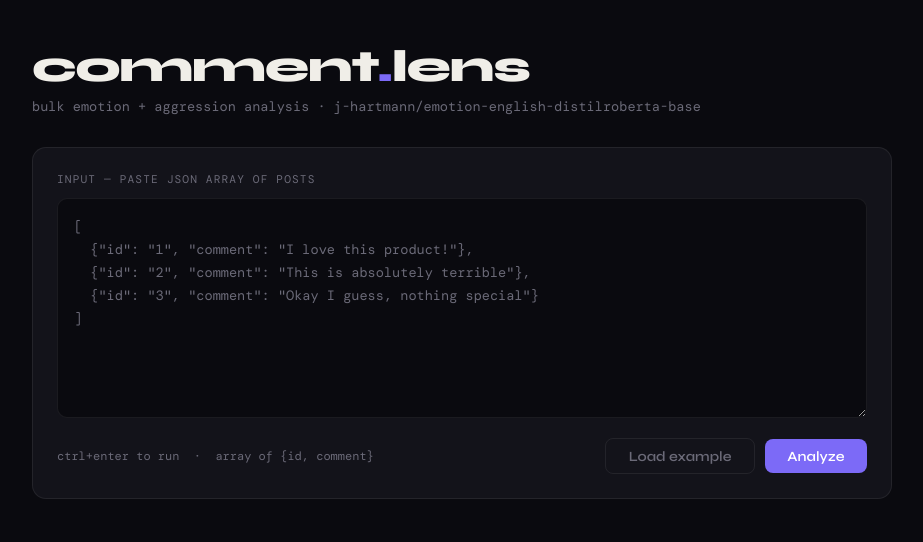
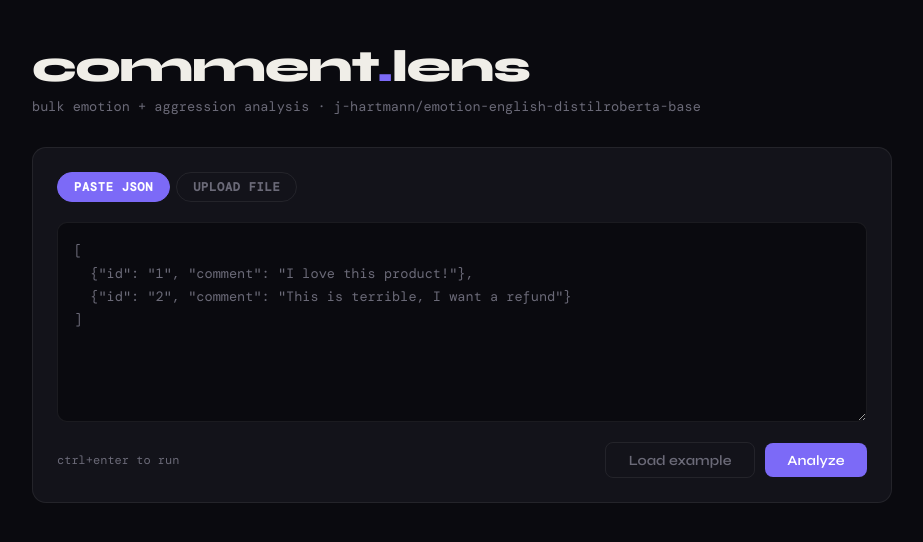
Before and after one commit to Rishikeshn2007/Hackclash, a Flask app: page / in a window 1280 px wide. Shown: the top 542 px of the page, without its empty margins (178-1101 px from the left). Run offline with Flask 3, Linux system fonts and the light colour scheme.

```diff
--- a/templates/index.html
+++ b/templates/index.html
@@ -21,9 +21,33 @@
     h1 span { color:var(--accent); }
     .sub { font-family:'DM Mono',monospace; font-size:0.85rem; color:var(--muted); margin-bottom:2rem; }
     .card { background:var(--surface); border:1px solid var(--border); border-radius:14px; padding:1.5rem; margin-bottom:1.25rem; }
-    textarea { width:100%; background:var(--bg); border:1px solid var(--border); border-radius:10px; color:var(--text); font-family:'DM Mono',monospace; font-size:0.85rem; line-height:1.7; padding:1rem; resize:vertical; min-height:220px; outline:none; transition:border-color 0.2s; }
+
+    .tabs { display:flex; gap:6px; margin-bottom:1.25rem; }
+    .tab { font-family:'DM Mono',monospace; font-size:0.75rem; letter-spacing:0.06em; text-transform:uppercase; padding:6px 16px; border-radius:99px; border:1px solid var(--border); color:var(--muted); cursor:pointer; transition:all 0.15s; background:transparent; }
+    .tab.active { background:var(--accent); border-color:var(--accent); color:#fff; }
+
+    .tab-panel { display:none; }
+    .tab-panel.active { display:block; }
+
+    textarea { width:100%; background:var(--bg); border:1px solid var(--border); border-radius:10px; color:var(--text); font-family:'DM Mono',monospace; font-size:0.85rem; line-height:1.7; padding:1rem; resize:vertical; min-height:200px; outline:none; transition:border-color 0.2s; }
     textarea:focus { border-color:var(--accent); }
     textarea::placeholder { color:var(--muted); }
+
+    .drop-zone { border:1.5px dashed rgba(124,106,247,0.35); border-radius:12px; padding:2.5rem 1rem; text-align:center; cursor:pointer; transition:all 0.2s; background:rgba(124,106,247,0.04); }
+    .drop-zone:hover, .drop-zone.drag-over { border-color:var(--accent); background:rgba(124,106,247,0.09); }
+    .drop-icon { font-size:2rem; margin-bottom:0.75rem; opacity:0.6; }
+    .drop-title { font-size:0.95rem; font-weight:600; margin-bottom:0.3rem; }
+    .drop-hint { font-family:'DM Mono',monospace; font-size:0.75rem; color:var(--muted); }
+    input[type=file] { display:none; }
+
+    .file-selected { display:none; background:rgba(93,202,165,0.08); border:1px solid rgba(93,202,165,0.25); border-radius:10px; padding:0.85rem 1rem; margin-top:1rem; align-items:center; justify-content:space-between; gap:1rem; }
+    .file-selected.visible { display:flex; }
+    .file-info { font-family:'DM Mono',monospace; font-size:0.8rem; }
+    .file-name { color:var(--safe); font-weight:500; }
+    .file-meta { color:var(--muted); font-size:0.72rem; margin-top:2px; }
+    .file-clear { background:transparent; border:1px solid var(--border); color:var(--muted); font-size:0.75rem; padding:4px 10px; border-radius:6px; cursor:pointer; font-family:'DM Mono',monospace; }
+    .file-clear:hover { border-color:var(--anger); color:var(--anger); opacity:1; }
+
     .row { display:flex; align-items:center; justify-content:space-between; margin-top:1rem; gap:1rem; flex-wrap:wrap; }
     .hint { font-family:'DM Mono',monospace; font-size:0.75rem; color:var(--muted); }
     button { background:var(--accent); color:#fff; border:none; border-radius:8px; font-family:'Syne',sans-serif; font-weight:600; font-size:0.88rem; padding:0.55rem 1.4rem; cursor:pointer; transition:opacity 0.2s, transform 0.1s; }
@@ -32,7 +56,7 @@
     button:disabled { opacity:0.35; cursor:not-allowed; }
     .btn-outline { background:transparent; border:1px solid var(--border); color:var(--muted); }
     .btn-outline:hover { border-color:var(--accent); color:var(--accent); opacity:1; }
-    .error { font-family:'DM Mono',monospace; font-size:0.8rem; color:var(--anger); margin-top:0.5rem; display:none; }
+    .error { font-family:'DM Mono',monospace; font-size:0.8rem; color:var(--anger); margin-top:0.75rem; display:none; }
 
     .stats-grid { display:grid; grid-template-columns:repeat(auto-fit,minmax(140px,1fr)); gap:10px; margin-bottom:1.25rem; }
     .stat { background:var(--surface); border:1px solid var(--border); border-radius:10px; padding:1rem; }
@@ -59,7 +83,6 @@
 
     .spinner { display:none; width:16px; height:16px; border:2px solid rgba(255,255,255,0.15); border-top-color:#fff; border-radius:50%; animation:spin 0.7s linear infinite; }
     @keyframes spin { to { transform:rotate(360deg); } }
-
     .section-head { font-family:'DM Mono',monospace; font-size:0.7rem; color:var(--muted); letter-spacing:0.1em; text-transform:uppercase; margin-bottom:0.75rem; }
   </style>
 </head>
@@ -69,93 +92,172 @@
   <p class="sub">bulk emotion + aggression analysis · j-hartmann/emotion-english-distilroberta-base</p>
 
   <div class="card">
-    <div class="section-head">input — paste json array of posts</div>
-    <textarea id="inputJson" placeholder='[
+    <div class="tabs">
+      <button class="tab active" onclick="switchTab('paste')">Paste JSON</button>
+      <button class="tab" onclick="switchTab('upload')">Upload File</button>
+    </div>
+
+    <div class="tab-panel active" id="panel-paste">
+      <textarea id="inputJson" placeholder='[
   {"id": "1", "comment": "I love this product!"},
-  {"id": "2", "comment": "This is absolutely terrible"},
-  {"id": "3", "comment": "Okay I guess, nothing special"}
+  {"id": "2", "comment": "This is terrible, I want a refund"}
 ]'></textarea>
-    <div class="row">
-      <span class="hint">ctrl+enter to run &nbsp;·&nbsp; array of {id, comment}</span>
-      <div style="display:flex;align-items:center;gap:10px;">
-        <button class="btn-outline" onclick="loadExample()">Load example</button>
-        <div class="spinner" id="spinner"></div>
-        <button id="runBtn" onclick="runAnalysis()">Analyze</button>
+      <div class="row">
+        <span class="hint">ctrl+enter to run</span>
+        <div style="display:flex;align-items:center;gap:10px;">
+          <button class="btn-outline" onclick="loadExample()">Load example</button>
+          <div class="spinner" id="spinner-paste"></div>
+          <button id="runBtn-paste" onclick="runFromPaste()">Analyze</button>
+        </div>
       </div>
     </div>
+
+    <div class="tab-panel" id="panel-upload">
+      <div class="drop-zone" id="dropZone" onclick="document.getElementById('fileInput').click()"
+        ondragover="onDragOver(event)" ondragleave="onDragLeave(event)" ondrop="onDrop(event)">
+        <div class="drop-icon">📂</div>
+        <div class="drop-title">Drop your .json file here</div>
+        <div class="drop-hint">or click to browse &nbsp;·&nbsp; expects array of {id, comment}</div>
+      </div>
+      <input type="file" id="fileInput" accept=".json,application/json" onchange="onFileSelect(event)" />
+
+      <div class="file-selected" id="fileSelected">
+        <div class="file-info">
+          <div class="file-name" id="fileName"></div>
+          <div class="file-meta" id="fileMeta"></div>
+        </div>
+        <button class="file-clear" onclick="clearFile()">Remove</button>
+      </div>
+
+      <div class="row">
+        <span class="hint">json file · array of {id, comment}</span>
+        <div style="display:flex;align-items:center;gap:10px;">
+          <div class="spinner" id="spinner-upload"></div>
+          <button id="runBtn-upload" onclick="runFromFile()" disabled>Analyze</button>
+        </div>
+      </div>
+    </div>
+
     <div class="error" id="errorMsg"></div>
   </div>
 
   <div class="results-section" id="resultsSection">
-
     <div class="stats-grid" id="statsGrid"></div>
-
     <div class="charts-row">
       <div class="chart-box">
         <div class="chart-title">emotion distribution</div>
         <div style="position:relative;width:100%;height:220px;">
-          <canvas id="emotionChart" role="img" aria-label="Donut chart of emotion distribution across analyzed comments"></canvas>
+          <canvas id="emotionChart" role="img" aria-label="Donut chart of emotion distribution"></canvas>
         </div>
         <div id="emotionLegend" style="display:flex;flex-wrap:wrap;gap:10px;margin-top:12px;font-size:11px;color:var(--muted);font-family:'DM Mono',monospace;"></div>
       </div>
       <div class="chart-box">
         <div class="chart-title">aggression score per comment</div>
         <div id="aggrChartWrap" style="position:relative;width:100%;">
-          <canvas id="aggrChart" role="img" aria-label="Horizontal bar chart showing aggression score for each comment"></canvas>
+          <canvas id="aggrChart" role="img" aria-label="Horizontal bar chart of aggression scores"></canvas>
         </div>
       </div>
     </div>
-
     <div class="card">
       <div class="section-head">per-comment results</div>
       <div style="overflow-x:auto;">
-        <table id="resultsTable">
-          <thead>
-            <tr>
-              <th>ID</th><th>Comment</th><th>Emotion</th><th>Confidence</th><th>Aggression score</th><th>Flag</th>
-            </tr>
-          </thead>
+        <table>
+          <thead><tr><th>ID</th><th>Comment</th><th>Emotion</th><th>Confidence</th><th>Aggression</th><th>Flag</th></tr></thead>
           <tbody id="resultsBody"></tbody>
         </table>
       </div>
     </div>
-
   </div>
 </div>
 
 <script>
-const COLORS = {
-  anger:'#f05a5a', disgust:'#7ec87e', fear:'#b07ef5',
-  joy:'#f5c842', neutral:'#8899aa', sadness:'#5ab4f0', surprise:'#f09f5a'
-};
-const EMOJI = { anger:'😡',disgust:'🤢',fear:'😨',joy:'😄',neutral:'😐',sadness:'😢',surprise:'😲' };
-let emotionChartInst = null;
-let aggrChartInst = null;
+const COLORS = { anger:'#f05a5a',disgust:'#7ec87e',fear:'#b07ef5',joy:'#f5c842',neutral:'#8899aa',sadness:'#5ab4f0',surprise:'#f09f5a' };
+const EMOJI  = { anger:'😡',disgust:'🤢',fear:'😨',joy:'😄',neutral:'😐',sadness:'😢',surprise:'😲' };
+let emotionChartInst = null, aggrChartInst = null;
+let uploadedPosts = null;
 
 const EXAMPLE = [
-  {"id":"1","comment":"I absolutely love this, it made my day!"},
-  {"id":"2","comment":"This is disgusting, I want a refund immediately"},
-  {"id":"3","comment":"I'm scared it might stop working suddenly"},
-  {"id":"4","comment":"The package arrived. It is on the table."},
-  {"id":"5","comment":"Wow, didn't expect that feature at all!"},
-  {"id":"6","comment":"I hate how they handled this, it's infuriating"},
-  {"id":"7","comment":"Feeling a bit sad about the discontinuation"},
-  {"id":"8","comment":"Best purchase I made this year, truly joyful"}
+  {"id":"1","comment":"I absolutely love this product, it changed my life!"},
+  {"id":"2","comment":"This is garbage, I want my money back right now!"},
+  {"id":"3","comment":"The item was delivered on time."},
+  {"id":"4","comment":"I'm really scared this might stop working soon."},
+  {"id":"5","comment":"Wow, I did NOT expect that feature at all!"},
+  {"id":"6","comment":"I hate this so much, it makes me furious every time."},
+  {"id":"7","comment":"Feeling a little sad about the discontinuation."},
+  {"id":"8","comment":"This disgusts me, absolute trash company."}
 ];
+
+function switchTab(tab) {
+  document.querySelectorAll('.tab').forEach((t,i) => t.classList.toggle('active', (i===0&&tab==='paste')||(i===1&&tab==='upload')));
+  document.getElementById('panel-paste').classList.toggle('active', tab==='paste');
+  document.getElementById('panel-upload').classList.toggle('active', tab==='upload');
+  document.getElementById('errorMsg').style.display = 'none';
+}
 
 function loadExample() {
   document.getElementById('inputJson').value = JSON.stringify(EXAMPLE, null, 2);
 }
 
 document.getElementById('inputJson').addEventListener('keydown', e => {
-  if (e.key === 'Enter' && e.ctrlKey) runAnalysis();
+  if (e.key === 'Enter' && e.ctrlKey) runFromPaste();
 });
 
-async function runAnalysis() {
+function onDragOver(e) { e.preventDefault(); document.getElementById('dropZone').classList.add('drag-over'); }
+function onDragLeave()  { document.getElementById('dropZone').classList.remove('drag-over'); }
+function onDrop(e) {
+  e.preventDefault();
+  document.getElementById('dropZone').classList.remove('drag-over');
+  const file = e.dataTransfer.files[0];
+  if (file) processFile(file);
+}
+function onFileSelect(e) {
+  const file = e.target.files[0];
+  if (file) processFile(file);
+}
+
+function processFile(file) {
+  const errEl = document.getElementById('errorMsg');
+  errEl.style.display = 'none';
+
+  if (!file.name.endsWith('.json')) {
+    errEl.textContent = 'Only .json files are supported.';
+    errEl.style.display = 'block';
+    return;
+  }
+
+  const reader = new FileReader();
+  reader.onload = (e) => {
+    try {
+      const parsed = JSON.parse(e.target.result);
+      if (!Array.isArray(parsed)) throw new Error('File must contain a JSON array');
+      for (let i = 0; i < parsed.length; i++) {
+        if (!parsed[i].id || !parsed[i].comment) throw new Error(`Item at index ${i} missing 'id' or 'comment'`);
+      }
+      uploadedPosts = parsed;
+      document.getElementById('fileName').textContent = file.name;
+      document.getElementById('fileMeta').textContent = `${parsed.length} comment${parsed.length!==1?'s':''} · ${(file.size/1024).toFixed(1)} KB`;
+      document.getElementById('fileSelected').classList.add('visible');
+      document.getElementById('runBtn-upload').disabled = false;
+    } catch(err) {
+      errEl.textContent = 'Invalid file: ' + err.message;
+      errEl.style.display = 'block';
+      clearFile();
+    }
+  };
+  reader.readAsText(file);
+}
+
+function clearFile() {
+  uploadedPosts = null;
+  document.getElementById('fileInput').value = '';
+  document.getElementById('fileSelected').classList.remove('visible');
+  document.getElementById('runBtn-upload').disabled = true;
+}
+
+async function runFromPaste() {
   const raw = document.getElementById('inputJson').value.trim();
   const errEl = document.getElementById('errorMsg');
   errEl.style.display = 'none';
-
   let posts;
   try {
     posts = JSON.parse(raw);
@@ -165,16 +267,26 @@ async function runAnalysis() {
     errEl.style.display = 'block';
     return;
   }
+  await runAnalysis(posts, 'paste');
+}
 
-  const btn = document.getElementById('runBtn');
-  const spinner = document.getElementById('spinner');
+async function runFromFile() {
+  if (!uploadedPosts) return;
+  await runAnalysis(uploadedPosts, 'upload');
+}
+
+async function runAnalysis(posts, source) {
+  const errEl = document.getElementById('errorMsg');
+  const btn = document.getElementById(`runBtn-${source}`);
+  const spinner = document.getElementById(`spinner-${source}`);
   btn.disabled = true;
   spinner.style.display = 'block';
+  errEl.style.display = 'none';
 
   try {
     const res = await fetch('/analyze', {
-      method:'POST',
-      headers:{'Content-Type':'application/json'},
+      method: 'POST',
+      headers: {'Content-Type':'application/json'},
       body: JSON.stringify({ posts })
     });
     const data = await res.json();
@@ -184,7 +296,7 @@ async function runAnalysis() {
     errEl.textContent = e.message;
     errEl.style.display = 'block';
   } finally {
-    btn.disabled = false;
+    btn.disabled = source === 'upload' ? false : false;
     spinner.style.display = 'none';
   }
 }
@@ -193,69 +305,60 @@ function renderResults(data) {
   const { results, summary } = data;
   document.getElementById('resultsSection').classList.add('visible');
 
-  // Stats
   const aggrPct = Math.round((summary.aggressive_count / summary.total) * 100);
   document.getElementById('statsGrid').innerHTML = `
-    <div class="stat"><div class="stat-label">Total comments</div><div class="stat-val">${summary.total}</div></div>
+    <div class="stat"><div class="stat-label">Total</div><div class="stat-val">${summary.total}</div></div>
     <div class="stat"><div class="stat-label">Aggressive</div><div class="stat-val" style="color:var(--anger)">${summary.aggressive_count}</div></div>
     <div class="stat"><div class="stat-label">Safe</div><div class="stat-val" style="color:var(--safe)">${summary.non_aggressive_count}</div></div>
     <div class="stat"><div class="stat-label">Aggression rate</div><div class="stat-val" style="color:${aggrPct>40?'var(--anger)':'var(--text)'}">${aggrPct}%</div></div>
   `;
 
-  // Emotion donut chart
   const dist = summary.emotion_distribution;
-  const emotionLabels = Object.keys(dist);
-  const emotionVals = emotionLabels.map(k => dist[k]);
-  const emotionColors = emotionLabels.map(k => COLORS[k] || '#888');
+  const eLabels = Object.keys(dist);
+  const eVals   = eLabels.map(k => dist[k]);
+  const eColors = eLabels.map(k => COLORS[k] || '#888');
 
   if (emotionChartInst) emotionChartInst.destroy();
   emotionChartInst = new Chart(document.getElementById('emotionChart'), {
     type: 'doughnut',
-    data: { labels: emotionLabels, datasets: [{ data: emotionVals, backgroundColor: emotionColors, borderWidth: 0, hoverOffset: 4 }] },
-    options: { responsive:true, maintainAspectRatio:false, cutout:'68%', plugins:{ legend:{display:false}, tooltip:{ callbacks:{ label: ctx => ` ${ctx.label}: ${ctx.raw}` } } } }
+    data: { labels: eLabels, datasets: [{ data: eVals, backgroundColor: eColors, borderWidth: 0, hoverOffset: 4 }] },
+    options: { responsive:true, maintainAspectRatio:false, cutout:'68%', plugins:{ legend:{display:false} } }
   });
-
-  const legendEl = document.getElementById('emotionLegend');
-  legendEl.innerHTML = emotionLabels.map((lbl,i) =>
-    `<span style="display:flex;align-items:center;gap:4px;">
-      <span style="width:9px;height:9px;border-radius:2px;background:${emotionColors[i]};flex-shrink:0;"></span>
-      ${lbl} ${emotionVals[i]}
-    </span>`
+  document.getElementById('emotionLegend').innerHTML = eLabels.map((l,i) =>
+    `<span style="display:flex;align-items:center;gap:4px;"><span style="width:9px;height:9px;border-radius:2px;background:${eColors[i]};flex-shrink:0;"></span>${l} ${eVals[i]}</span>`
   ).join('');
 
-  // Aggression bar chart
-  const aggrLabels = results.map(r => `#${r.id}`);
-  const aggrScores = results.map(r => r.aggression_score);
-  const aggrColors = results.map(r => r.aggression === 'yes' ? '#f05a5a' : '#5dcaa5');
-  const barHeight = Math.max(results.length * 40 + 60, 200);
-  document.getElementById('aggrChartWrap').style.height = barHeight + 'px';
-
+  const barH = Math.max(results.length * 40 + 60, 200);
+  document.getElementById('aggrChartWrap').style.height = barH + 'px';
   if (aggrChartInst) aggrChartInst.destroy();
   aggrChartInst = new Chart(document.getElementById('aggrChart'), {
     type: 'bar',
-    data: { labels: aggrLabels, datasets: [{ label: 'Aggression %', data: aggrScores, backgroundColor: aggrColors, borderRadius: 4, borderSkipped: false }] },
+    data: {
+      labels: results.map(r => `#${r.id}`),
+      datasets: [{ data: results.map(r => r.aggression_score), backgroundColor: results.map(r => r.aggression==='yes'?'#f05a5a':'#5dcaa5'), borderRadius:4, borderSkipped:false }]
+    },
     options: {
-      indexAxis: 'y', responsive:true, maintainAspectRatio:false,
+      indexAxis:'y', responsive:true, maintainAspectRatio:false,
       scales: {
-        x: { min:0, max:100, grid:{ color:'rgba(255,255,255,0.05)' }, ticks:{ color:'#6b6a78', font:{size:11}, callback: v => v+'%' } },
-        y: { grid:{ display:false }, ticks:{ color:'#8899aa', font:{family:'DM Mono, monospace', size:11} } }
+        x: { min:0, max:100, grid:{color:'rgba(255,255,255,0.05)'}, ticks:{color:'#6b6a78',font:{size:11},callback:v=>v+'%'} },
+        y: { grid:{display:false}, ticks:{color:'#8899aa',font:{family:'DM Mono, monospace',size:11}} }
       },
-      plugins: { legend:{display:false}, tooltip:{ callbacks:{ label: ctx => ` ${ctx.raw.toFixed(1)}% aggression` } } }
+      plugins:{ legend:{display:false} }
     }
   });
 
-  // Table
-  const tbody = document.getElementById('resultsBody');
-  tbody.innerHTML = results.map(r => `
+  document.getElementById('resultsBody').innerHTML = results.map(r => `
     <tr>
       <td class="id-cell">#${r.id}</td>
       <td class="comment-cell">${escHtml(r.comment)}</td>
-      <td style="white-space:nowrap;">${EMOJI[r.emotion] || ''} <span style="color:${COLORS[r.emotion]}">${r.emotion}</span></td>
+      <td style="white-space:nowrap;">${EMOJI[r.emotion]||''} <span style="color:${COLORS[r.emotion]}">${r.emotion}</span></td>
       <td style="font-family:'DM Mono',monospace;font-size:0.78rem;color:var(--muted);">${r.emotion_score}%</td>
       <td style="font-family:'DM Mono',monospace;font-size:0.78rem;color:${r.aggression==='yes'?'var(--anger)':'var(--muted)'};">${r.aggression_score}%</td>
       <td><span class="badge ${r.aggression==='yes'?'badge-agg':'badge-safe'}">${r.aggression==='yes'?'aggressive':'safe'}</span></td>
     </tr>
   `).join('');
+
+  document.getElementById('resultsSection').scrollIntoView({ behavior:'smooth', block:'start' });
 }
 
 function escHtml(s) {
```
Also changed, not shown: reddit.py (deleted, +0 -12 lines), test.json (added, +102 -0 lines), README.md.
